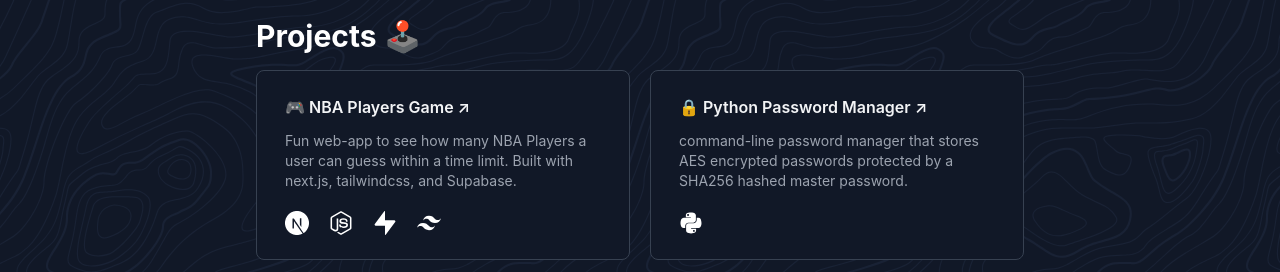
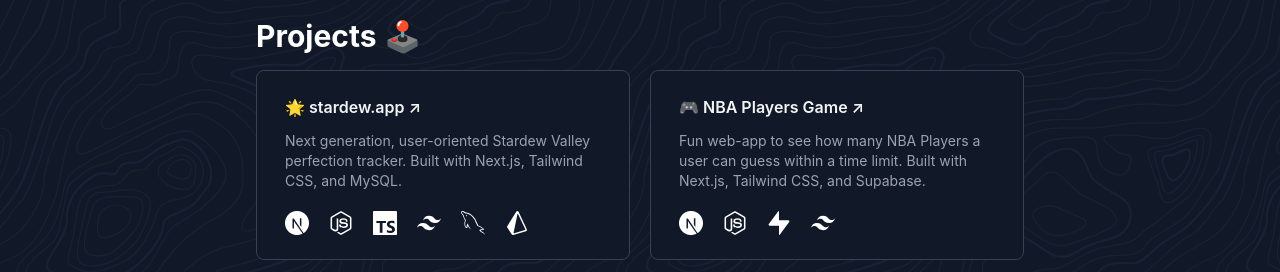
Before and after one commit to clxmente/js-solorio.dev, a Next.js app: page / in a window 1280 px wide. Shown: the part 680-952 px from the top of the page. Built offline with nearby package versions, Linux system fonts and the light colour scheme.

Commit message:
add stardew.app card

```diff
--- a/components/Project.jsx
+++ b/components/Project.jsx
@@ -1,11 +1,9 @@
-import Link from "next/link";
-
 function Project(props) {
   return (
     <div className="group relative">
       <div className="absolute -inset-0.5 rounded-lg bg-gradient-to-t from-purple-400 to-sky-400 opacity-0 transition-all duration-700 ease-in-out group-hover:opacity-100"></div>
       <div className="absolute -inset-0.5 rounded-lg bg-gradient-to-t from-purple-400 to-sky-400 opacity-0 blur-sm transition-all duration-700 ease-in-out group-hover:opacity-100"></div>
-      <a href={props.url}>
+      <a href={props.url} target="_blank" rel="noopener noreferrer">
         <button className="relative w-full rounded-lg border border-gray-700 bg-gray-900 px-7 py-6 transition-all duration-700 ease-in-out group-hover:bg-slate-800">
           <span className="mb-3 block text-left font-semibold text-gray-100">
             {props.title}
--- a/pages/index.js
+++ b/pages/index.js
@@ -11,6 +11,8 @@
   SiGithub,
   SiTwitter,
   SiLinkedin,
+  SiTypescript,
+  SiPrisma,
 } from "react-icons/si";
 import { GrMysql } from "react-icons/gr";
 import { DiPhp, DiHtml5, DiCss3 } from "react-icons/di";
@@ -134,9 +136,24 @@
           </h2>
           <div className="grid grid-cols-1 gap-5 md:grid-cols-2">
             <Project
+              title={"🌟 stardew.app \u2197"}
+              description={
+                "Next generation, user-oriented Stardew Valley perfection tracker. Built with Next.js, Tailwind CSS, and MySQL."
+              }
+              url={"https://stardew.app/"}
+              icons={[
+                <SiNextdotjs key={"1"} size={"24"} color={"white"} />,
+                <FaNodeJs key={"2"} size={"24"} color={"white"} />,
+                <SiTypescript key={"3"} size={"24"} color={"white"} />,
+                <SiTailwindcss key={"4"} size={"24"} color={"white"} />,
+                <GrMysql key={"5"} size={"24"} color={"white"} />,
+                <SiPrisma key={"6"} size={"24"} color={"white"} />,
+              ]}
+            />
+            <Project
               title={"🎮 NBA Players Game \u2197"}
               description={
-                "Fun web-app to see how many NBA Players a user can guess within a time limit. Built with next.js, tailwindcss, and Supabase."
+                "Fun web-app to see how many NBA Players a user can guess within a time limit. Built with Next.js, Tailwind CSS, and Supabase."
               }
               url={"https://nba-game.solorio.dev/"}
               icons={[
@@ -149,7 +166,7 @@
             <Project
               title={"🔒 Python Password Manager \u2197"}
               description={
-                "command-line password manager that stores AES encrypted passwords protected by a SHA256 hashed master password."
+                "command-line password manager that stores AES encrypted passwords."
               }
               url={"https://github.com/clxmente/Python-Password-Manager"}
               icons={[<FaPython key={"1"} size={"24"} color={"white"} />]}
@@ -195,7 +212,7 @@
             <Project
               title={"🏛️ solorio.dev \u2197"}
               description={
-                "Personal website, deployed on Vercel, and built with next.js and tailwindcss"
+                "Personal website, deployed on Vercel, and built with next.js and Tailwind CSS"
               }
               url={"https://github.com/clxmente/solorio.dev"}
               icons={[
```
